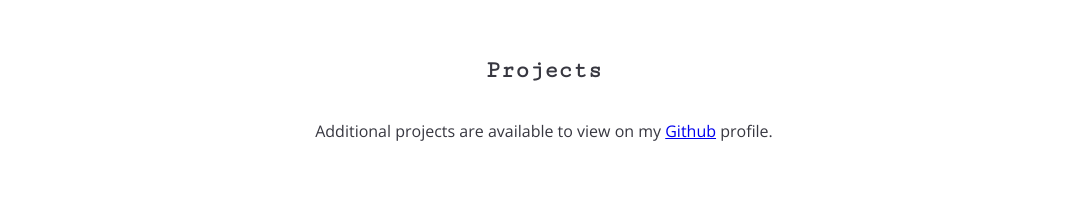
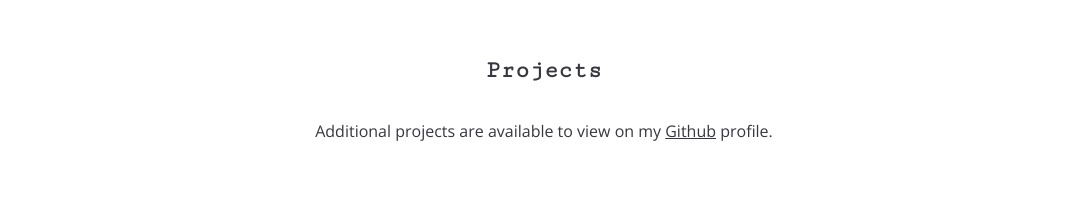
Before and after one commit to tammiec/portfolio, a React (Create React App) app: page / in a window 1280 px wide. Shown: the part 1549-1759 px from the top of the page, without its empty margins (96-1182 px from the left). Built offline with nearby package versions, Linux system fonts and the light colour scheme.

Commit message:
open links in new tab

```diff
--- a/src/Components/Contact/Contact.js
+++ b/src/Components/Contact/Contact.js
@@ -18,11 +18,11 @@ export default function Contact(props) {
           </tr>
           <tr>
             <td><img src={linkedin} alt='linked logo'/></td>
-            <td><a href='https://www.linkedin.com/in/tammiechung/'>/in/tammiechung</a></td>
+            <td><a href='https://www.linkedin.com/in/tammiechung/' rel='noopener noreferrer' target='_blank'>/in/tammiechung</a></td>
           </tr>
           <tr>
             <td><img src={github} alt='github logo'/></td>
-            <td><a href='https://github.com/tammiec'>/tammiec</a></td>
+            <td><a href='https://github.com/tammiec' rel='noopener noreferrer' target='_blank'>/tammiec</a></td>
           </tr>
         </tbody>
       </table>
--- a/src/Components/Contact/Contact.scss
+++ b/src/Components/Contact/Contact.scss
@@ -16,17 +16,14 @@
     color: $Portfolio-1-hex;
   }
 
-  /* visited link */
   a:visited {
     color: $Portfolio-1-hex;
   }
 
-  /* mouse over link */
   a:hover {
     color: $Portfolio-4-hex;
   }
 
-  /* selected link */
   a:active {
     color: $Portfolio-1-hex;
   }
--- a/src/Components/Projects/Projects.js
+++ b/src/Components/Projects/Projects.js
@@ -7,7 +7,7 @@ export default function Projects(props) {
   return (
     <>
       <h2>Projects</h2>
-      <p>Additional projects are available to view on my <a href='https://github.com/tammiec'>Github</a> profile.</p>
+      <p>Additional projects are available to view on my <a href='https://github.com/tammiec' rel='noopener noreferrer' target='_blank'>Github</a> profile.</p>
       <ProjectList />
     </>
   );
--- a/src/Components/Projects/Projects.scss
+++ b/src/Components/Projects/Projects.scss
@@ -1,3 +1,5 @@
+@import '../variables';
+
 .project-image {
   max-width: 100%;
   width: 60em;
@@ -7,3 +9,21 @@
   padding: 1em 2em 0;
   width: 80%;
 }
+
+#projects {
+  a:link {
+    color: $Portfolio-1-hex;
+  }
+
+  a:visited {
+    color: $Portfolio-5-hex;
+  }
+
+  a:hover {
+    color: $Portfolio-5-hex;
+  }
+
+  a:active {
+    color: $Portfolio-1-hex;
+  }
+}
```
Also changed, not shown: src/index.scss (line endings or trailing spaces).
